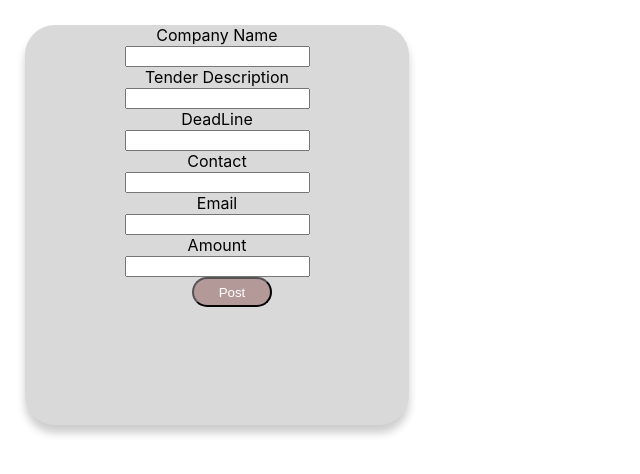
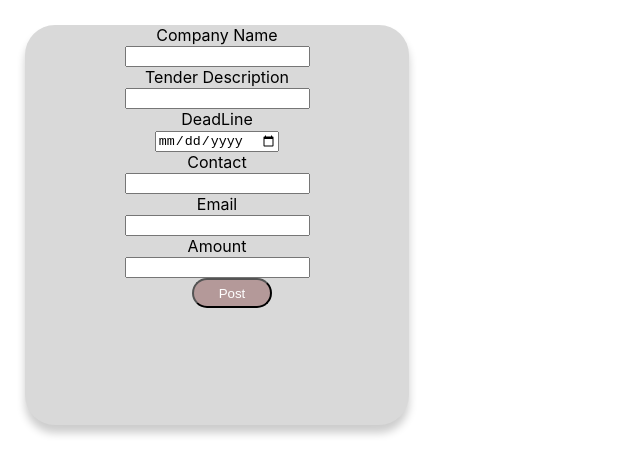
Before and after one commit to dancankimutai/KUTENDER, a React (Create React App) app: page /Tenders in a window 1280 px wide. Shown: the top 474 px of the page, without its empty margins (0-640 px from the left). Built offline with nearby package versions, Linux system fonts and the light colour scheme.

Commit message:
Added routes

```diff
--- a/src/App.js
+++ b/src/App.js
@@ -8,6 +8,8 @@ import {Helmet} from 'react-helmet';
 import './App.css';
 import Home from "./components/home/Home";
 import { BrowserRouter,Router,Route, Routes } from 'react-router-dom';
+import DisplayTenders from './components/tenderpost/DisplayAvailableTenders';
+import Available from './components/tenderpost/Available';
 
 
 function App() {
@@ -20,6 +22,8 @@ function App() {
     <Route path='/Tenders' element={<Tenders />}/>
     <Route path='/BiderForm' element={<BiderForm/>}/>
     <Route path='/TenderAllocation' element={<TenderAllocation/>}/>
+    <Route path='/DisplayAvailableTenders' element={<DisplayTenders/>}/>
+    <Route path='Available' elment={<Available/>}/>
     </Routes>
     </BrowserRouter>
       </div>
--- a/src/components/home/Home.js
+++ b/src/components/home/Home.js
@@ -1,9 +1,7 @@
 
 import "./home_module.css";
-import { Link} from 'react-router-dom';
 import { useNavigate } from "react-router-dom";
-import { Redirect } from "react-router-dom";
-import { useHistory } from 'react-router-dom';
+
 
 import React from 'react';
 import "./home_module.css";
@@ -25,7 +23,7 @@ const Home = (props) => {
             <div className="Navigation">
             <h5>Find all the listed tenders here.</h5>
 
-<button className="btns" onClick={() =>navigate('/TenderAllocation')}>Available Tenders</button>
+<button className="btns" onClick={() =>navigate('/DisplayAvailableTenders')}>Available Tenders</button>
 
             </div>
 
@@ -40,7 +38,7 @@ const Home = (props) => {
            <div className="Tender">
            <div className="Navigation">
             <h5>View who was allocated a tender</h5>
-<button className="btns" onClick={() => navigate("/BiderForm")}>Tender Allocation</button>
+<button className="btns">Tender Allocation</button>
             </div>
            </div>
            <div className="Tender">
--- /dev/null
+++ b/src/components/tenderpost/Available.js
@@ -0,0 +1,15 @@
+
+import React from 'react';
+import { DisplayTenders} from './DisplayAvailableTenders.js';
+import {Tenders} from './Tenders.js';
+
+function Available() {
+  return (
+
+    <div></div>
+
+
+  )
+}
+
+export default Available;
--- a/src/components/tenderpost/displayAvailableTenders.js
+++ b/src/components/tenderpost/DisplayAvailableTenders.js
@@ -4,8 +4,13 @@ import { RiBuilding2Fill} from 'react-icons/ri';
 import { BsTrash } from 'react-icons/bs';
 import{ MdDateRange } from 'react-icons/md';
 import { HiOutlineMail } from 'react-icons/hi';
+import { useNavigate } from "react-router-dom";
+
+
 
 export const DisplayTenders =({tenders, deleteTender}) =>{
+
+    const navigate = useNavigate();
 
     return tenders.map(tender => (
 
@@ -22,13 +27,15 @@ export const DisplayTenders =({tenders, deleteTender}) =>{
                 <h5><GiRotaryPhone/>&nbsp;{tender.contact}&emsp;&emsp;&emsp;&emsp;<MdDateRange/>&nbsp;{tender.deadline} &emsp;&emsp;&emsp;&emsp;<HiOutlineMail/>&nbsp;{tender.email}</h5>
             </div>
             <div className='bid-btn-approve-btn' id='bid-btn-approve-btn'>
-                <button className='btn-bid' id='btn-bid'>BID</button>
+                <button className='btn-bid' id='btn-bid' onClick={ () =>navigate("/BiderForm")}>BID</button>
                 <button className='btn-aprove'>Approve</button>
                 <button className="deletebtn" onClick={()=> deleteTender(tender.contact)}><BsTrash/></button>
             </div>
+
 
         </div>
 
      ))
 
   }
+  export default DisplayTenders;
--- a/src/components/tenderpost/Tenders.js
+++ b/src/components/tenderpost/Tenders.js
@@ -1,7 +1,8 @@
 import React from 'react';
 import { useState, useEffect } from "react";
 import "./tenders_module.css";
-import { DisplayTenders } from './displayAvailableTenders';
+import { DisplayTenders } from './DisplayAvailableTenders';
+import Available from './Available';
 
 //Getting the values of local storage
 const getDatafromLS=()=>{
@@ -13,6 +14,7 @@ const getDatafromLS=()=>{
         return[]
     }
 }
+
 
 
 export const Tenders = () =>
@@ -35,7 +37,7 @@ export const Tenders = () =>
 
 
 //main array of tender details objects state
-const[tenders, setTenders] = useState(getDatafromLS());
+const [tenders, setTenders] = useState(getDatafromLS());
 
 //input field states
 const [companyName, setCompanyName] = useState('');
@@ -95,25 +97,26 @@ return(
                 <label>Tender Description</label><br/>
                 <input type="text" id="description" name="description" required onChange = {(e) => setDescription(e.target.value)} value ={description}/><br/>
                 <label>DeadLine</label><br/>
-                <input type="text" id="deadline" name="deadline" required onChange = {(e) => setDeadline(e.target.value)} value ={deadline}/><br/>
+                <input type="date" id="deadline" name="deadline" required onChange = {(e) => setDeadline(e.target.value)} value ={deadline}/><br/>
                 <label>Contact</label><br/>
                 <input type="text" id="contact" name="contact" required onChange = {(e) => setContact(e.target.value)} value ={contact}/><br/>
                 <label>Email</label><br/>
-                <input type="text" id="email" name="email" required onChange = {(e) => setEmail(e.target.value)} value ={email}/><br/>
+                <input type="email" id="email" name="email" required onChange = {(e) => setEmail(e.target.value)} value ={email}/><br/>
                 <label>Amount</label><br/>
                 <input type="text" id="amount" name="amount" required onChange = {(e) => setAmount(e.target.value)} value ={amount}/><br/>
 
 
             {/* <button className="btnClose">Close</button> */}
-            <button className="btnPost" type="submit" value="Submit">Post</button>
+            <button className="btnPost" type="submit" value="Submit" >Post</button>
             </form>
         </div>
 
 
-            <main id='mainproperty'>
+
+        <main id='mainproperty'>
                 <DisplayTenders tenders={tenders} deleteTender={deleteTender}/>
+                <Available tenders={tenders} deleteTender={deleteTender}/>
             </main>
-
 
 
     </div>
@@ -122,4 +125,5 @@ return(
 )
 
 }
+
 export default Tenders;
```
